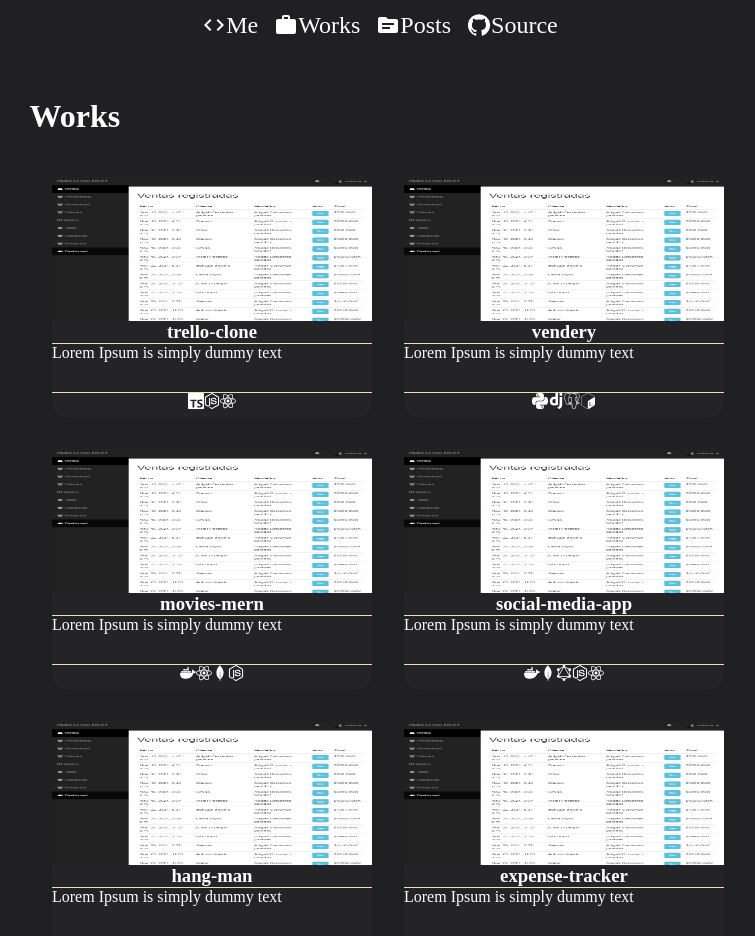
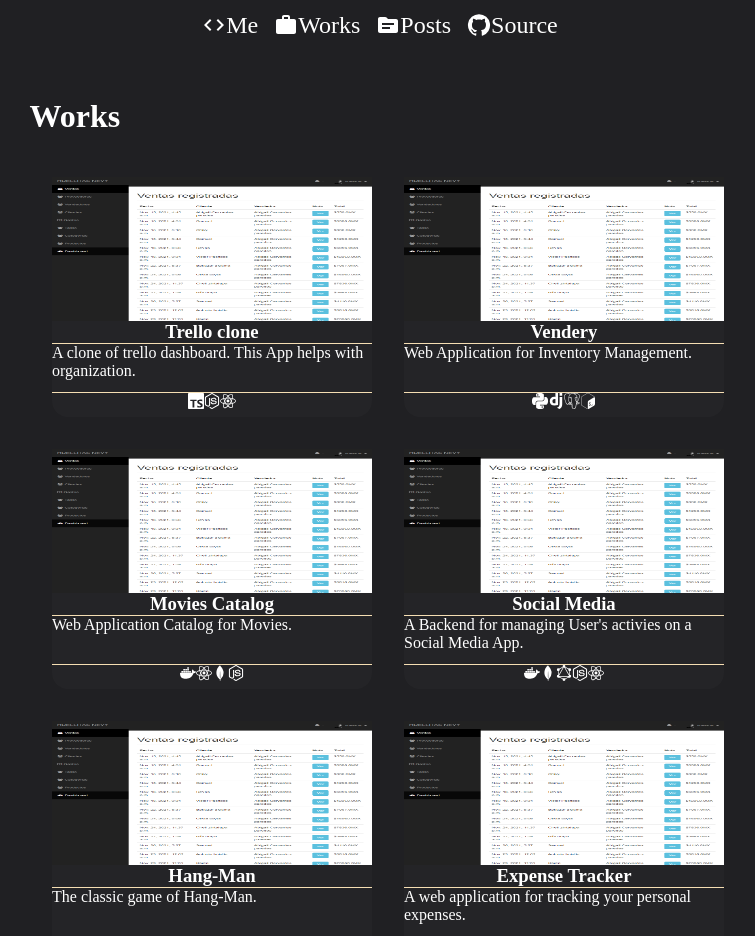
Before and after one commit to laloh/portfolio, a React (Create React App) app: page /works in a window 1280 px wide. Shown: the top 936 px of the page, without its empty margins (252-1007 px from the left). Built offline with nearby package versions, Linux system fonts and the light colour scheme.

Commit message:
Set Description

```diff
--- a/src/components/Works.js
+++ b/src/components/Works.js
@@ -45,7 +45,9 @@ const Works = (props) => {
               alt="Dashboard"
             />
             <div className="card-title">
-              <h3>{work.name}</h3>
+              <h3>
+                <a href={work.github}>{work.name}</a>
+              </h3>
             </div>
             <div className="card-description">
               <p>{work.brief_desc}</p>
--- a/src/content.js
+++ b/src/content.js
@@ -1,59 +1,61 @@
 const worksData = [
   {
-    name: "trello-clone",
-    brief_desc: "Lorem Ipsum is simply dummy text",
+    name: "Trello clone",
+    brief_desc:
+      "A clone of trello dashboard. This App helps with organization.",
     description:
       "Lorem Ipsum is simply dummy text of the printing and typesetting industry. Lorem Ipsum has been the industry's standard dummy text ever since the 1500s, when an unknown printer took a galley of type and scrambled it to make a type specimen book",
     stack: ["ts", "node", "react"],
-    github: "",
+    github: "https://github.com/laloh/trello-clone",
   },
   {
-    name: "vendery",
-    brief_desc: "Lorem Ipsum is simply dummy text",
+    name: "Vendery",
+    brief_desc: "Web Application for Inventory Management.",
     description:
       "Lorem Ipsum is simply dummy text of the printing and typesetting industry. Lorem Ipsum has been the industry's standard dummy text ever since the 1500s, when an unknown printer took a galley of type and scrambled it to make a type specimen book",
     stack: ["py", "dj", "postgres", "sh"],
-    github: "",
+    github: "https://github.com/laloh/vendery",
   },
   {
-    name: "movies-mern",
-    brief_desc: "Lorem Ipsum is simply dummy text",
+    name: "Movies Catalog",
+    brief_desc: "Web Application Catalog for Movies.",
     description:
       "Lorem Ipsum is simply dummy text of the printing and typesetting industry. Lorem Ipsum has been the industry's standard dummy text ever since the 1500s, when an unknown printer took a galley of type and scrambled it to make a type specimen book",
     stack: ["docker", "react", "mongodb", "node"],
-    github: "",
+    github: "https://github.com/laloh/movies-mern",
   },
   {
-    name: "social-media-app",
-    brief_desc: "Lorem Ipsum is simply dummy text",
+    name: "Social Media",
+    brief_desc: "A Backend for managing User's activies on a Social Media App.",
     description:
       "Lorem Ipsum is simply dummy text of the printing and typesetting industry. Lorem Ipsum has been the industry's standard dummy text ever since the 1500s, when an unknown printer took a galley of type and scrambled it to make a type specimen book",
     stack: ["docker", "mongodb", "gl", "node", "react"],
-    github: "",
+    github: "https://github.com/laloh/social-media-app",
   },
   {
-    name: "hang-man",
-    brief_desc: "Lorem Ipsum is simply dummy text",
+    name: "Hang-Man",
+    brief_desc: "The classic game of Hang-Man.",
     description:
       "Lorem Ipsum is simply dummy text of the printing and typesetting industry. Lorem Ipsum has been the industry's standard dummy text ever since the 1500s, when an unknown printer took a galley of type and scrambled it to make a type specimen book",
     stack: ["react"],
-    github: "",
+    github: "https://github.com/laloh/hangman",
   },
   {
-    name: "expense-tracker",
-    brief_desc: "Lorem Ipsum is simply dummy text",
+    name: "Expense Tracker",
+    brief_desc: "A web application for tracking your personal expenses.",
     description:
       "Lorem Ipsum is simply dummy text of the printing and typesetting industry. Lorem Ipsum has been the industry's standard dummy text ever since the 1500s, when an unknown printer took a galley of type and scrambled it to make a type specimen book",
     stack: ["react"],
-    github: "",
+    github: "https://github.com/laloh/expense-tracker",
   },
   {
-    name: "firegram",
-    brief_desc: "Lorem Ipsum is simply dummy text",
+    name: "Firegram",
+    brief_desc:
+      "A Web app for saving favorites images on Firebase (like instagram).",
     description:
       "Lorem Ipsum is simply dummy text of the printing and typesetting industry. Lorem Ipsum has been the industry's standard dummy text ever since the 1500s, when an unknown printer took a galley of type and scrambled it to make a type specimen book",
     stack: ["react", "fb"],
-    github: "",
+    github: "https://github.com/laloh/firegram",
   },
 ];
 
```
